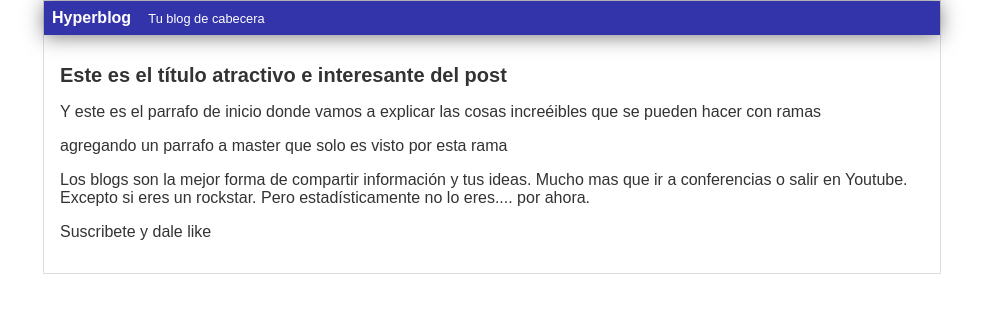
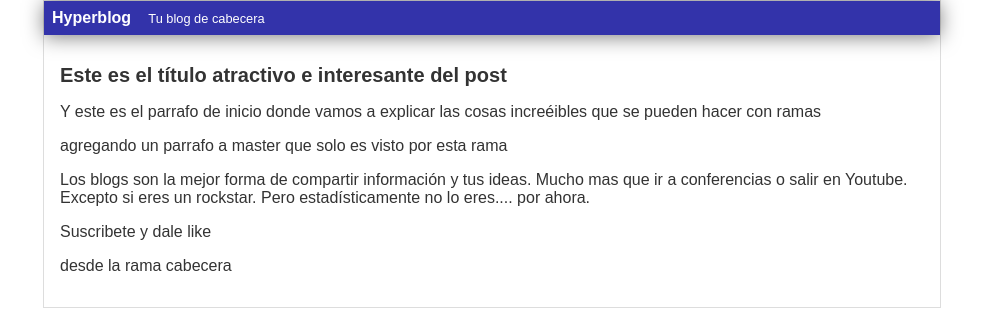
Before and after one commit to mrgerson/hyperblog, a plain HTML site: page index.html in a window 1280 px wide. Shown: the whole page, without its empty margins (148-1131 px from the left). Drawn offline with Linux system fonts and the light colour scheme.

Commit message:
agregando la rama cabecera

```diff
--- a/index.html
+++ b/index.html
@@ -21,6 +21,7 @@
             <p>agregando un parrafo a master que solo es visto por esta rama </p>
             <p>Los blogs son la mejor forma de compartir información y tus ideas. Mucho mas que ir a conferencias o salir en Youtube. Excepto si eres un rockstar. Pero estadísticamente no lo eres.... por ahora.</p>
             <p>Suscribete y dale like</p>
+            <p>desde la rama cabecera</p>
         </div>
     </div>
 </body>
```
